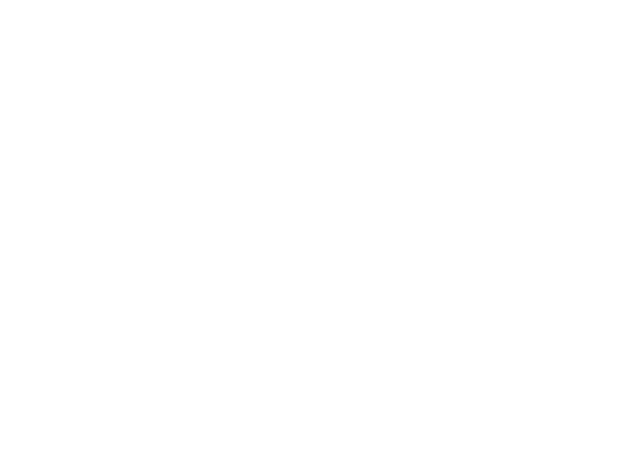
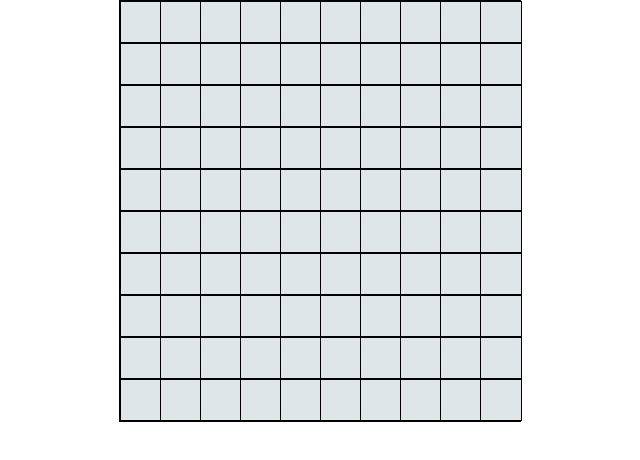
Before and after one commit to phuc-create/boom-8x, a React (Create React App) app: page / in a window 1280 px wide. Shown: the top 460 px of the page, without its empty margins (320-960 px from the left). Built offline with nearby package versions, Linux system fonts and the light colour scheme.

Commit message:
Boom game init

```diff
--- a/package.json
+++ b/package.json
@@ -10,6 +10,7 @@
     "@types/node": "^12.0.0",
     "@types/react": "^17.0.0",
     "@types/react-dom": "^17.0.0",
+    "immer": "^9.0.15",
     "react": "^17.0.2",
     "react-dom": "^17.0.2",
     "react-scripts": "4.0.3",
--- a/public/index.html
+++ b/public/index.html
@@ -1,19 +1,23 @@
 <!DOCTYPE html>
 <html lang="en">
+
 <head>
   <meta charset="utf-8" />
   <link rel="icon" href="%PUBLIC_URL%/favicon.ico" />
   <meta name="viewport" content="width=device-width, initial-scale=1" />
   <meta name="theme-color" content="#000000" />
-    <meta
-      name="description"
-      content="Web site created using create-react-app"
-    />
+  <meta name="description" content="Web site created using create-react-app" />
   <link rel="apple-touch-icon" href="%PUBLIC_URL%/logo192.png" />
   <link rel="manifest" href="%PUBLIC_URL%/manifest.json" />
+  <link rel="preconnect" href="https://fonts.googleapis.com">
+  <link rel="preconnect" href="https://fonts.gstatic.com" crossorigin>
+  <link href="https://fonts.googleapis.com/css2?family=Poppins:wght@100;200;300;400;500;600;700;800;900&display=swap"
+    rel="stylesheet">
   <title>React App</title>
 </head>
-  <body>
+
+<body style="margin: 0;padding: 0;box-sizing: border-box;">
   <div id="root"></div>
 </body>
+
 </html>
--- a/src/App.css
+++ /dev/null
@@ -1,9 +0,0 @@
-body {
-  margin: 0;
-  padding: 30px;
-  font-family: -apple-system, BlinkMacSystemFont, "Segoe UI", "Roboto", "Oxygen",
-    "Ubuntu", "Cantarell", "Fira Sans", "Droid Sans", "Helvetica Neue",
-    sans-serif;
-  -webkit-font-smoothing: antialiased;
-  -moz-osx-font-smoothing: grayscale;
-}
--- a/src/App.tsx
+++ b/src/App.tsx
@@ -1,14 +1,106 @@
-import React, { useState } from "react";
-import "./App.css";
+import React, { SetStateAction, useCallback, useEffect, useRef, useState } from "react";
+import produce from 'immer'
+import { classConfig } from './modules'
 
 
+const ROWS = 10
+const COLUMNS = 10
+const BOOMS = 10
+const NUMS: number[] = [0, 1, 2, 3, 4]
+const COLORS: string[] = ["#1B1464", "#57606f", "#EA2027", "#FFC312"]
+/**
+ * 0 : default value and hidden
+ * 2 : default value and hidden (but this is boom)
+ * 1 : appear value for valid block
+ * 3 : appear value for booma and put red color
+ * @returns
+ */
+const App: React.FC = () => {
+  const [overG, setOverG] = useState(false);
+  const overRef = useRef(overG);
 
-const App: React.FC = () => {
+  overRef.current = overG;
+  const generateBoardGame = () => {
+    let table: any[] = []
+    for (let i = 0; i < ROWS; i++) {
+      table.push([...Array(COLUMNS)].map(() => 0))
+    }
+    let countTurn: number = 0;
+
+    while (countTurn < BOOMS) {
+      const row: number = Math.floor(Math.random() * 10);
+      const col: number = Math.floor(Math.random() * 10);
+      if (table[row][col] === 0) {
+        table[row][col] = 2;
+        countTurn += 1;
+      }
+    }
+    return [...table];
+  }
+
+  const [board, setBoard] = useState(() => generateBoardGame())
+  // console.table(board)
+  const handleBoom = (num: number, i: number, k: string | number) => {
+    setBoard((brd: any) => {
+      console.log(num)
+      if (num === 2) {
+        //game over
+        setOverG(true)
+        return brd = brd.map((rows: number[]) => {
+          return rows.map((value: number) => value === 2 ? 3 : 1
+          )
+        })
+      }
+      return produce(board, boardCopy => {
+        boardCopy[i][k] = board[i][k] === 0 ? 1 : 1;
+      });
+    })
+  }
 
   return (
-    <div className="boom">
+    <>
+      <div className="boom" style={classConfig.main}>
+        {board.map((rows, i) => {
+          return rows.map((_box: any, k: string | number) => {
+            return <div
+              key={`${i}+${k}`}
+              onClick={() => handleBoom(_box, i, k)}
+              style={{
+                ...classConfig.box,
+                backgroundColor: board[i][k] === 3 ? "red" : board[i][k] === 1 ? "#57606f" : "#dfe6e9",
+              }}>
+              <span
+                style={{
+                  textIndent: `${board[i][k] === 0 || board[i][k] === 2 ? "100%" : "0%"}`,
+                  whiteSpace: "nowrap",
+                  overflow: `${board[i][k] === 0 || board[i][k] === 2 ? "hidden" : "unset"}`,
+                }}
+              >
+                {_box === 3 ? '💥' : '🎯'}
 
-    </div>
+              </span>
+            </div>
+          })
+        })}
+      </div>
+      {
+        overG && <div style={classConfig.over}>
+          GAME OVER
+          <button
+            style={classConfig.button}
+            onClick={() => {
+              setOverG(false);
+              setBoard(generateBoardGame())
+              if (!overG) {
+                overRef.current = true;
+              }
+            }}
+          >
+            TRY AGAIN
+          </button>
+        </div>
+      }
+    </>
   );
 };
 
--- a/src/index.tsx
+++ b/src/index.tsx
@@ -8,9 +8,6 @@ ReactDOM.render(
     <App />
   </React.StrictMode>,
   document.getElementById("root")
-);
+)
 
-// If you want to start measuring performance in your app, pass a function
-// to log results (for example: reportWebVitals(console.log))
-// or send to an analytics endpoint. Learn more: https://bit.ly/CRA-vitals
 reportWebVitals();
--- /dev/null
+++ b/src/modules.ts
@@ -0,0 +1,54 @@
+export type commonObjType = {
+  [T: string]: string
+}
+interface ClassConfig {
+  main: commonObjType,
+  box: commonObjType,
+  over: commonObjType,
+  button: commonObjType,
+}
+export const classConfig: ClassConfig = {
+  main: {
+    fontFamily: "'Poppins',san-serif",
+    display: "grid",
+    gridTemplateColumns: "repeat(10,40px)",
+    width: "400px",
+    margin: "0 auto",
+    border: "1px solid",
+  },
+  box: {
+    width: "40px",
+    height: "40px",
+    border: "1px solid",
+    display: "flex",
+    justifyContent: "center",
+    alignItems: "center",
+    cursor: "pointer"
+  },
+  over: {
+    position: "absolute",
+    bottom: "0",
+    left: "0",
+    width: "100vw",
+    height: "250px",
+    fontSize: "5rem",
+    color: "red",
+    backgroundColor: "gray",
+    border: "2px solid",
+    fontFamily: "'Poppins',san-serif",
+    display:"flex",
+    justifyContent: "center",
+    alignItems: "flex-start",
+    flexDirection:"column",
+    padding:"1rem"
+  },
+  button: {
+    padding: "1rem 2rem",
+    borderRadius: "5px",
+    outline: "none",
+    border: "none",
+    cursor: "pointer",
+    color: "red",
+    fontWeight: "600",
+  }
+}
```
Also changed, not shown: 2 other files (tests, documents, lock files or other folders). Lines whose indentation alone changed are shown as unchanged.
